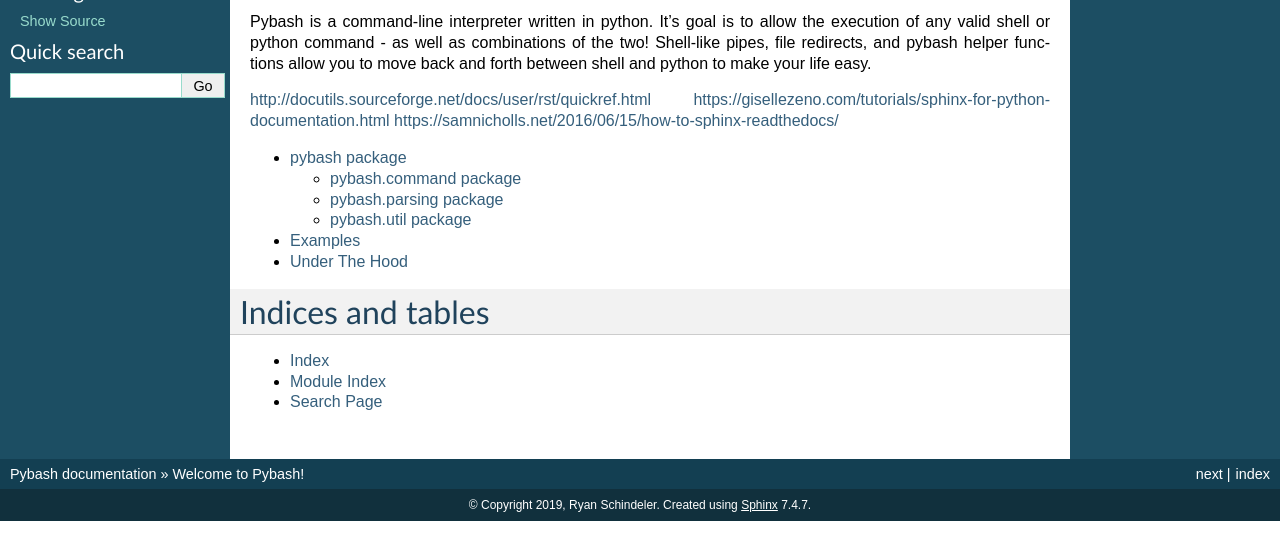
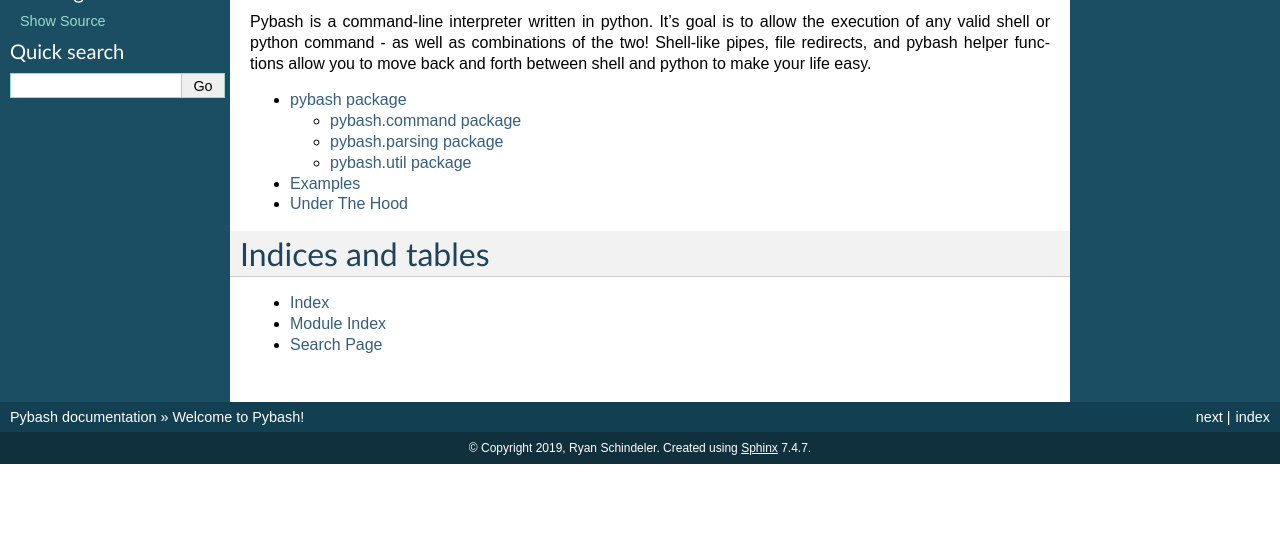
Before and after one commit to rschindeler/Pybash, a Sphinx documentation site: the page built from docs/source/index.rst, in a window 1280 px wide, cut to the strip 190-750 px from the top of the page. Built offline with Sphinx 7.4.7, drawn with Linux system fonts in a browser that asks for light colours; pages that are not in the unit, such as notebooks, are missing from menus; some of the changed lines change nothing that is shown.

Commit message:
Updates to docs

```diff
--- a/docs/source/index.rst
+++ b/docs/source/index.rst
@@ -21,10 +21,6 @@
 forth between shell and python to make your life easy.
 
 
-http://docutils.sourceforge.net/docs/user/rst/quickref.html
-https://gisellezeno.com/tutorials/sphinx-for-python-documentation.html
-https://samnicholls.net/2016/06/15/how-to-sphinx-readthedocs/
-
 .. toctree::
     :maxdepth: 2
     :titlesonly:
```
Also changed, not shown: 5 other files.
